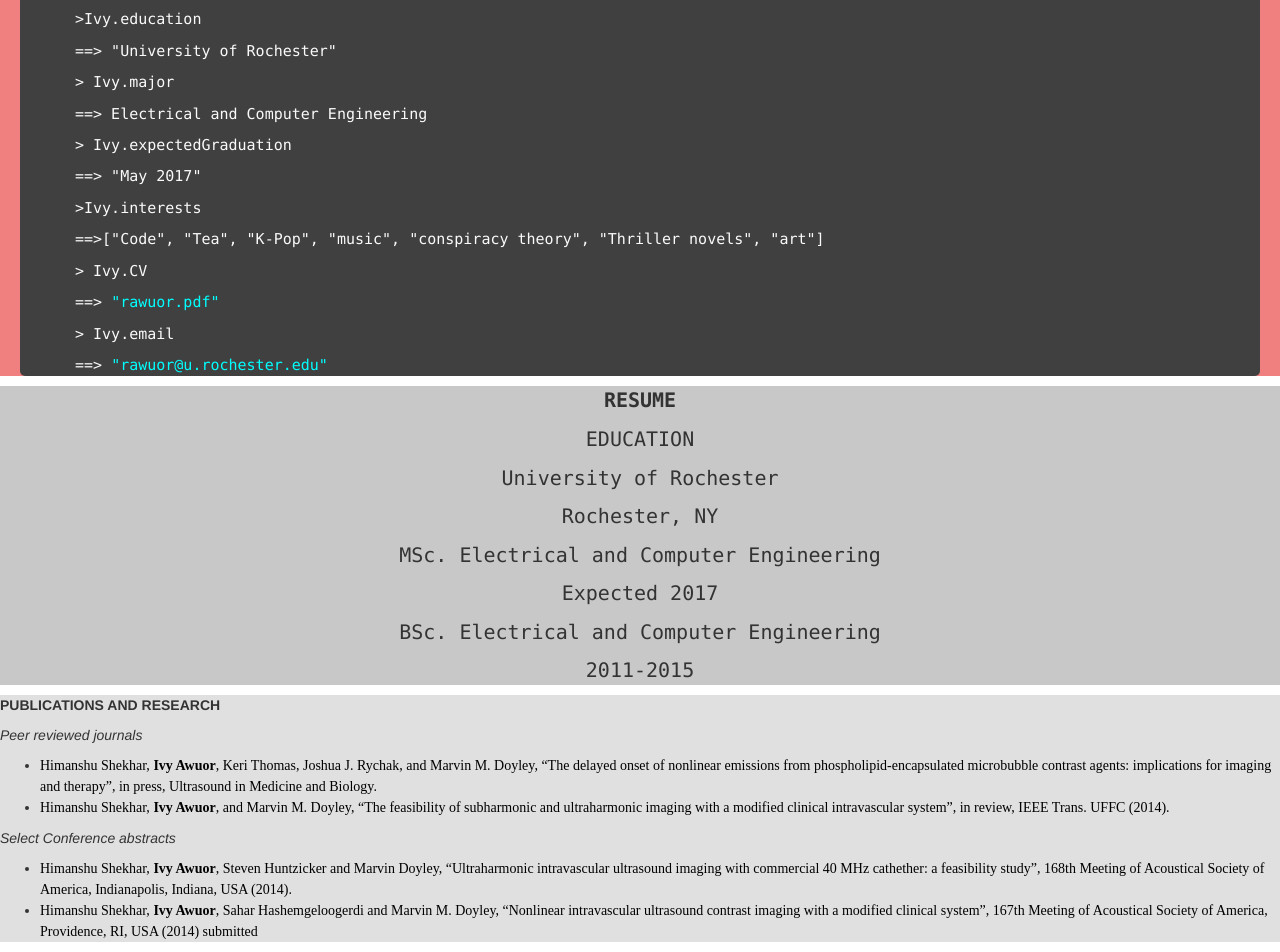
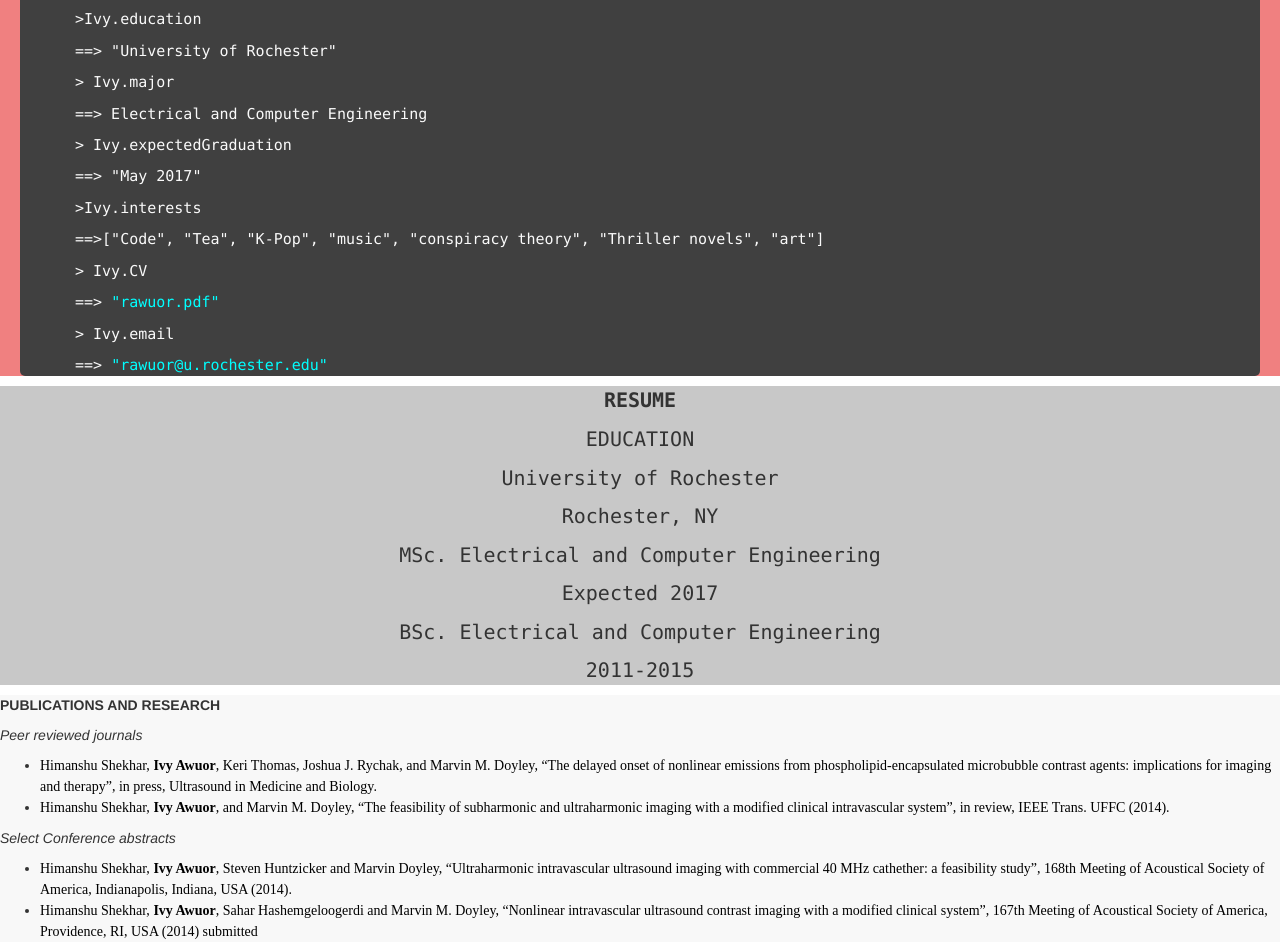
Before and after one commit to rawuor/rawuor.github.io, a Jekyll site: the page index.html, which Jekyll copies as it is, in a window 1280 px wide. Shown: the part 722-1674 px from the top of the page. Built offline with Jekyll 4.4.1, drawn with Linux system fonts in a browser that asks for light colours; nearby versions of some CDN libraries.

Commit message:
Update default.css

```diff
--- a/css/default.css
+++ b/css/default.css
@@ -98,5 +98,5 @@
 }
 
 #research_container{
-  background-color:#e0e0e0;
+  background-color:#f8f8f8;
 }
```
